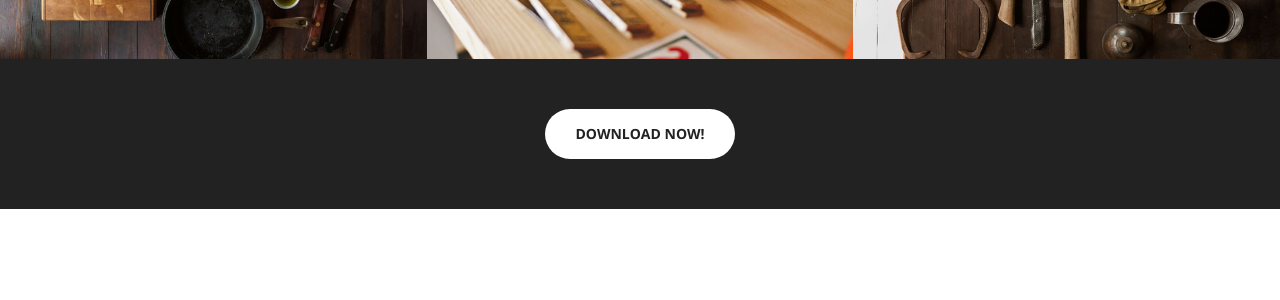
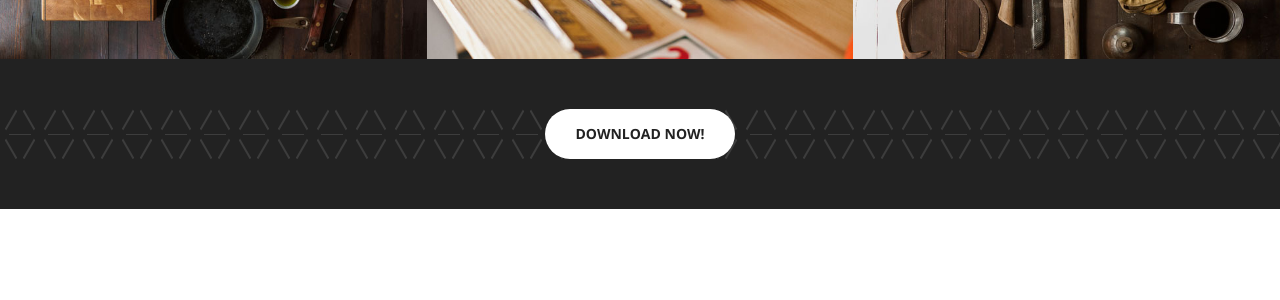
Before and after one commit to OhGyeongtaek/ohgyeongtaek.github.io, a Jekyll site: the page built from index.html, in a window 1280 px wide and 900 px high, scrolled down 1510 px. Shown: the part 247-547 px from the top of the window. Built offline with Jekyll 4.4.1, drawn with Linux system fonts in a browser that asks for light colours.

Commit message:
create main page css

```diff
--- a/_includes/aside.html
+++ b/_includes/aside.html
@@ -1,8 +1,10 @@
   <aside class="bg-dark">
+    <div class="bg-patten1">
         <div class="container text-center">
             <div class="call-to-action">
                 <!--<h2>Free Download at Start Bootstrap!</h2> -->
                 <a href="#" class="btn btn-default btn-xl wow tada">Download Now!</a>
             </div>
         </div>
+    </div>
   </aside>
--- a/_includes/head.html
+++ b/_includes/head.html
@@ -21,6 +21,7 @@
 
     <!-- Custom CSS -->
     <link rel="stylesheet" href="css/main.css" type="text/css">
+    <link rel="stylesheet" href="/css/main_page.css" type="text/css">
 
     <!-- HTML5 Shim and Respond.js IE8 support of HTML5 elements and media queries -->
     <!-- WARNING: Respond.js doesn't work if you view the page via file:// -->
--- /dev/null
+++ b/css/main_page.css
@@ -0,0 +1,3 @@
+.bg-patten1{
+    background : url('/img/patten1.png');
+}
```
Also changed, not shown: img/patten1.png (added). Lines whose indentation alone changed are shown as unchanged.
